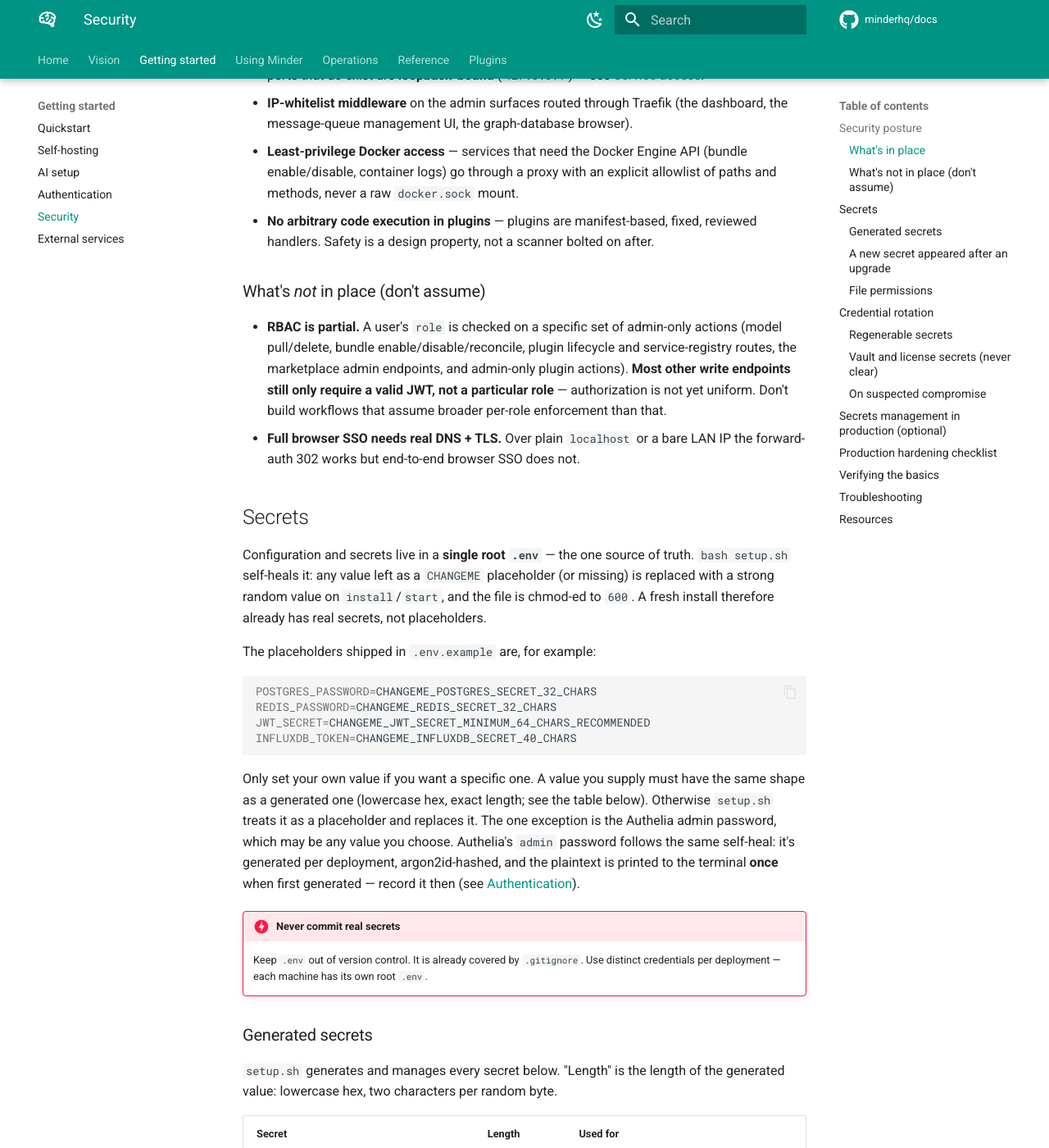
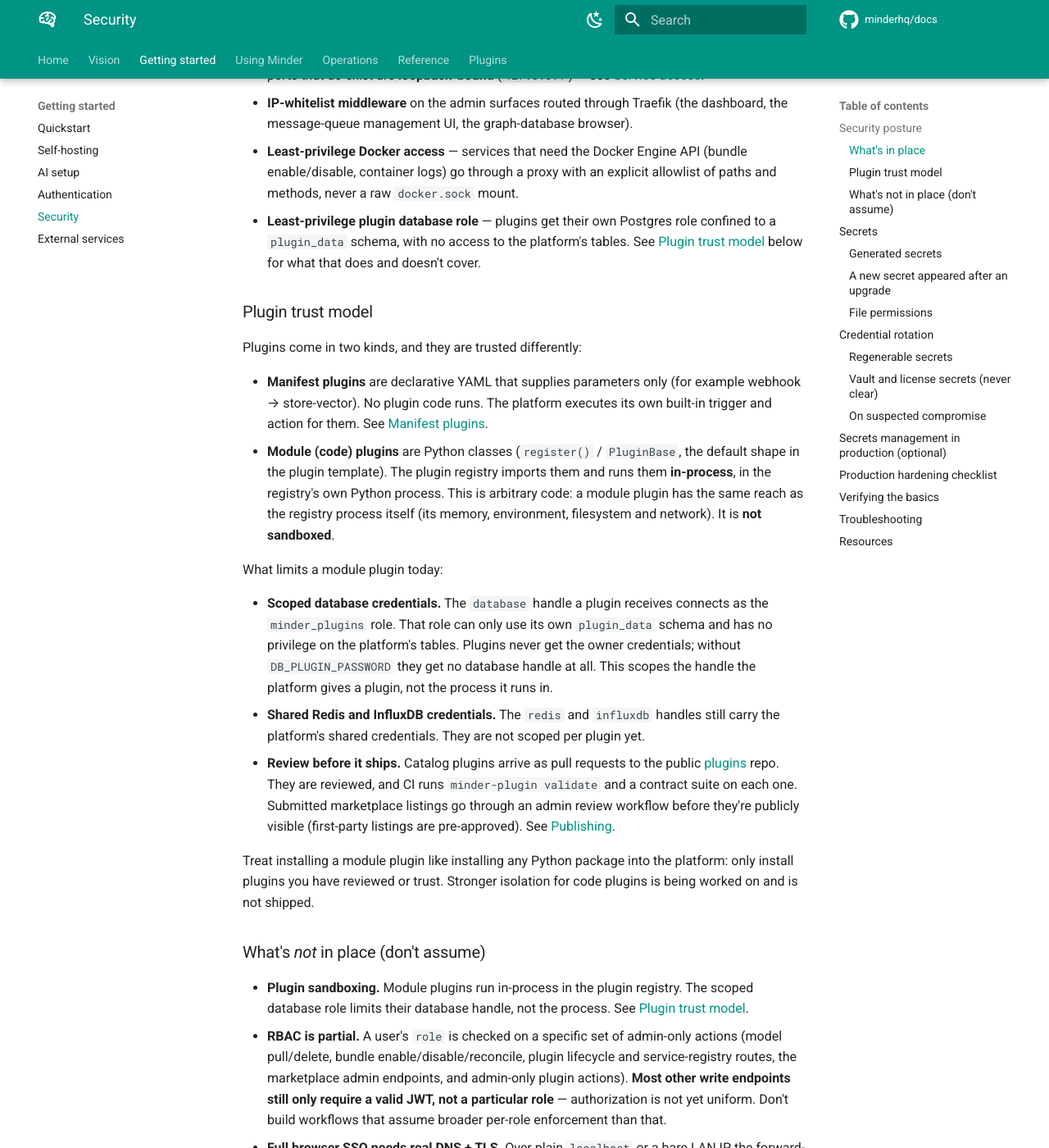
Before and after one commit to minderhq/docs, an MkDocs documentation site: the page built from docs/security.md, in a window 1280 px wide and 1400 px high, scrolled down 787 px. Shown: the whole window at 82% size. Built offline with MkDocs 1.6.1 and Material for MkDocs 9.7.7, drawn with Linux system fonts in a browser that asks for light colours; comment, search, counter and statistics services are not loaded.

Commit message:
docs: stop claiming plugins have "no arbitrary code execution"
The claim only holds for declarative manifest plugins. Module (code) plugins
are Python that the plugin registry runs in-process, and they aren't sandboxed.
Add a "Plugin trust model" section to security.md that spells out what limits
them today:
- a least-privilege minder_plugins database role confined to the plugin_data
  schema, with no access to platform tables;
- Redis and InfluxDB handles that still use the shared credentials;
- review and CI validation for catalog plugins.

Replace the claim on the overview, vision, API reference, plugins index,
publishing and troubleshooting pages with accurate wording that links there.

Closes #51

Co-Authored-By: Claude Opus 5.5 <noreply@anthropic.com>

```diff
--- a/docs/security.md
+++ b/docs/security.md
@@ -34,11 +34,51 @@ a deployment needs. For the login/SSO/JWT model in detail, see
 - **Least-privilege Docker access** — services that need the Docker Engine API
   (bundle enable/disable, container logs) go through a proxy with an explicit
   allowlist of paths and methods, never a raw `docker.sock` mount.
-- **No arbitrary code execution in plugins** — plugins are manifest-based, fixed,
-  reviewed handlers. Safety is a design property, not a scanner bolted on after.
+- **Least-privilege plugin database role** — plugins get their own Postgres
+  role confined to a `plugin_data` schema, with no access to the platform's
+  tables. See [Plugin trust model](#plugin-trust-model) below for what that does
+  and doesn't cover.
+
+### Plugin trust model
+
+Plugins come in two kinds, and they are trusted differently:
+
+- **Manifest plugins** are declarative YAML that supplies parameters only (for
+  example webhook → store-vector). No plugin code runs. The platform executes its
+  own built-in trigger and action for them. See [Manifest plugins](plugins/manifest.md).
+- **Module (code) plugins** are Python classes (`register()` / `PluginBase`, the
+  default shape in the plugin template). The plugin registry imports them and
+  runs them **in-process**, in the registry's own Python process. This is
+  arbitrary code: a module plugin has the same reach as the registry process
+  itself (its memory, environment, filesystem and network). It is **not
+  sandboxed**.
+
+What limits a module plugin today:
+
+- **Scoped database credentials.** The `database` handle a plugin receives
+  connects as the `minder_plugins` role. That role can only use its own
+  `plugin_data` schema and has no privilege on the platform's tables. Plugins
+  never get the owner credentials; without `DB_PLUGIN_PASSWORD` they get no
+  database handle at all. This scopes the handle the platform gives a plugin,
+  not the process it runs in.
+- **Shared Redis and InfluxDB credentials.** The `redis` and `influxdb` handles
+  still carry the platform's shared credentials. They are not scoped per plugin
+  yet.
+- **Review before it ships.** Catalog plugins arrive as pull requests to the
+  public [plugins](https://github.com/minderhq/plugins) repo. They are reviewed,
+  and CI runs `minder-plugin validate` and a contract suite on each one.
+  Submitted marketplace listings go through an admin review workflow before
+  they're publicly visible (first-party listings are pre-approved). See [Publishing](plugins/publishing.md).
+
+Treat installing a module plugin like installing any Python package into the
+platform: only install plugins you have reviewed or trust. Stronger isolation for
+code plugins is being worked on and is not shipped.
 
 ### What's *not* in place (don't assume)
 
+- **Plugin sandboxing.** Module plugins run in-process in the plugin registry.
+  The scoped database role limits their database handle, not the process. See
+  [Plugin trust model](#plugin-trust-model).
 - **RBAC is partial.** A user's `role` is checked on a specific set of admin-only
   actions (model pull/delete, bundle enable/disable/reconcile, plugin lifecycle
   and service-registry routes, the marketplace admin endpoints, and admin-only
```
Also changed, not shown: docs/api-reference.md (+13 -7 lines), docs/index.md (+3 -2 lines), docs/plugins/contract.md (+1 -1 lines), docs/plugins/index.md (+7 -4 lines), docs/plugins/publishing.md (+8 -5 lines), docs/troubleshooting.md (+2 -2 lines), docs/vision.md (+10 -6 lines).
